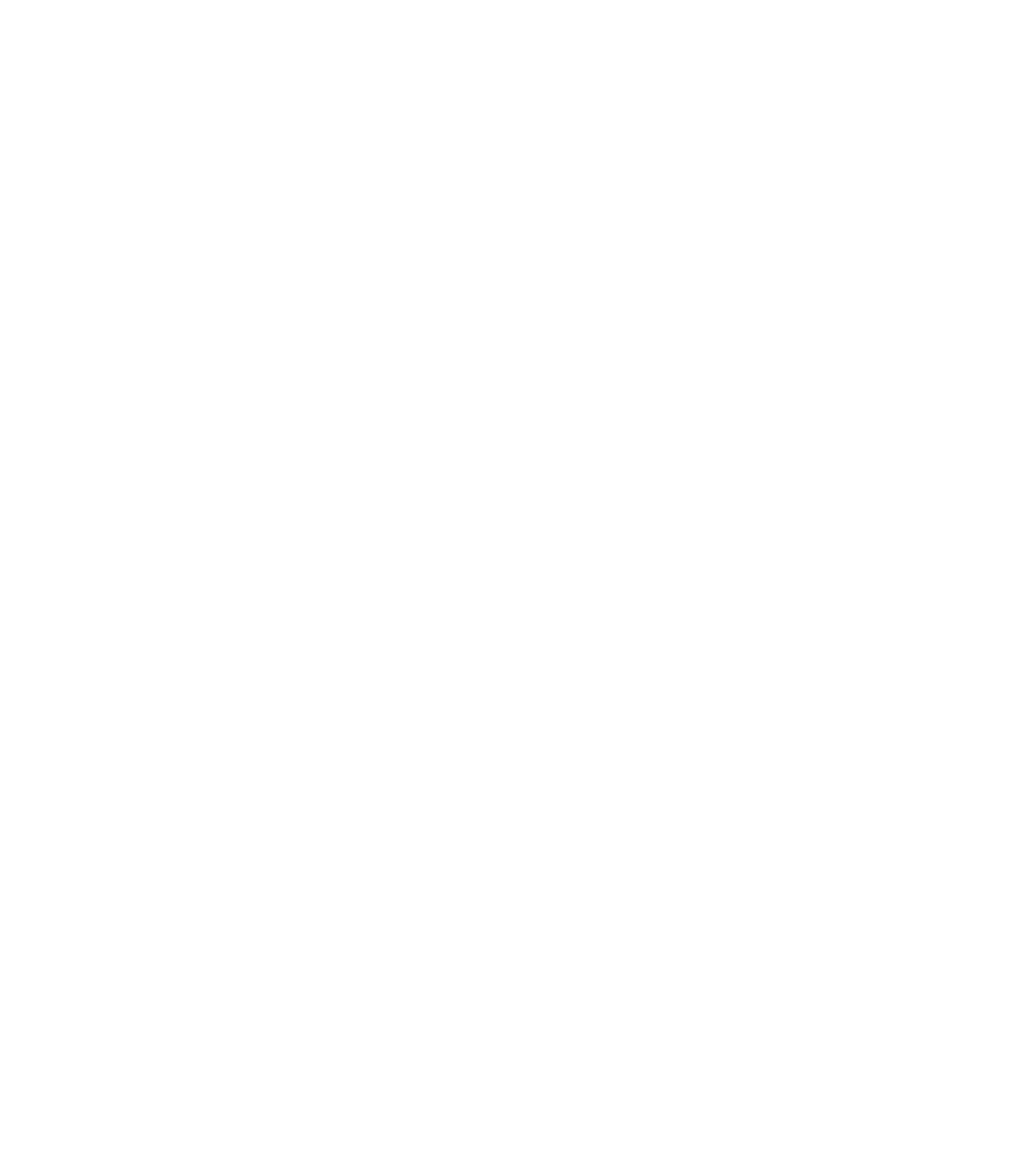
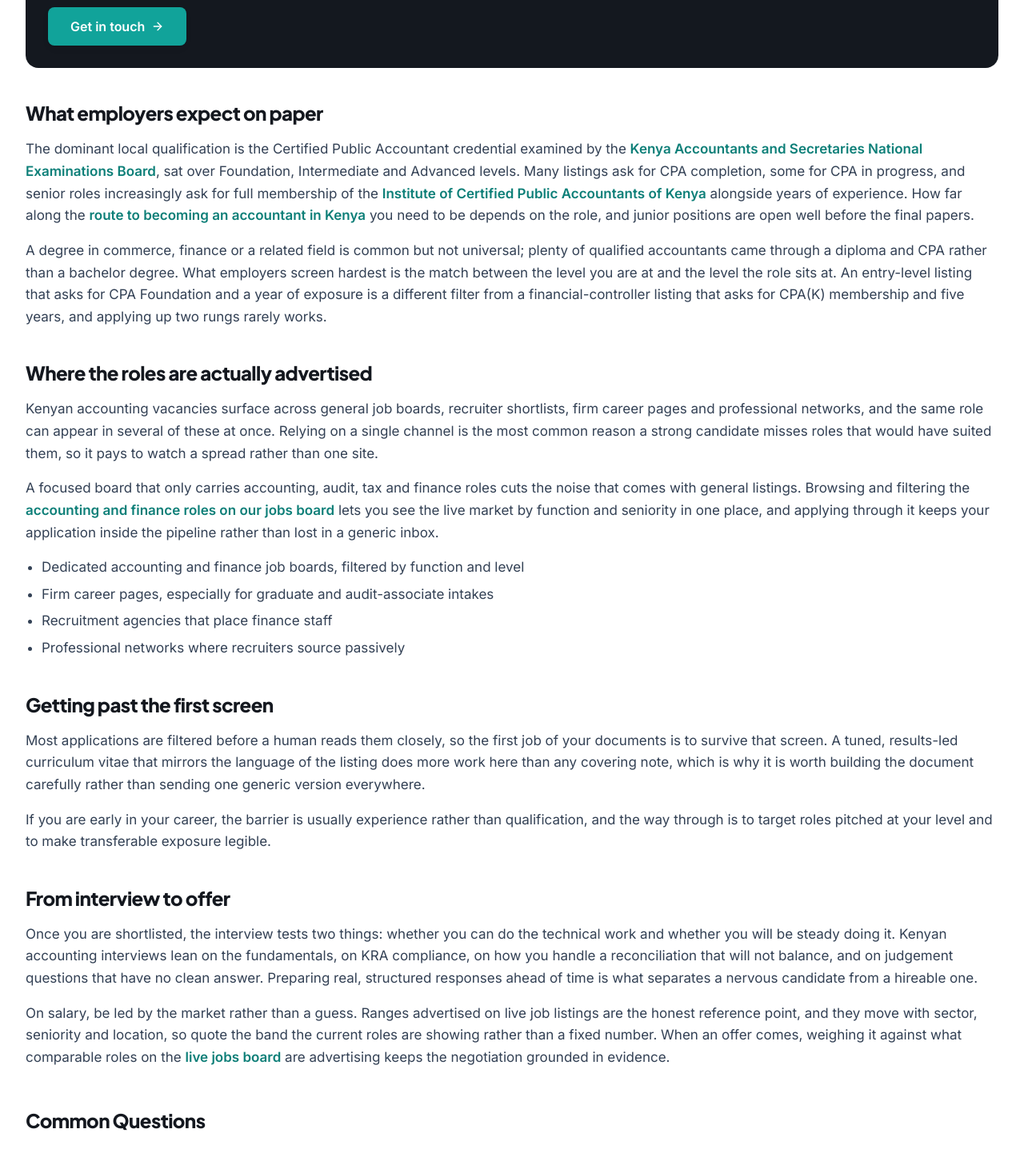
Before and after one commit to nahadgur/accountants-coke, a Next.js app: page /guides/accounting-jobs-in-kenya in a window 1280 px wide. Before the commit this address had no page. Shown: the part 940-2377 px from the top of the page at 80% size. Before the commit the page ends 800 px from the top, so only its background shows below. Built offline with nearby package versions, Linux system fonts and the light colour scheme.

Commit message:
publish: 2 Group B careers guides live (accounting-jobs, how-to-become); fix announcements + externals
Co-Authored-By: Claude Opus 4.8 <noreply@anthropic.com>

```diff
--- a/src/data/guides.ts
+++ b/src/data/guides.ts
@@ -610,7 +610,7 @@ export const GUIDES: Guide[] = [
   // KASNEB, ICPAK and ACCA at write time. No invented salary figures.
   {
     slug: 'accounting-jobs-in-kenya',
-    draft: true,
+    draft: false,
     title: 'Accounting Jobs in Kenya: How to Find and Land Them',
     metaTitle: 'Accounting Jobs in Kenya: How to Find and Land Them',
     description:
@@ -630,7 +630,7 @@ export const GUIDES: Guide[] = [
         id: 'qualifications',
         heading: 'What employers expect on paper',
         body: [
-          'The dominant local qualification is the Certified Public Accountant credential examined by the Kenya Accountants and Secretaries National Examinations Board, sat over Foundation, Intermediate and Advanced levels. Many listings ask for CPA completion, some for CPA in progress, and senior roles increasingly ask for full membership of the Institute of Certified Public Accountants of Kenya alongside years of experience. The full route, and how far you need to be to apply for a given role, is covered in the walkthrough on [becoming an accountant in Kenya](/guides/how-to-become-an-accountant-in-kenya/).',
+          'The dominant local qualification is the Certified Public Accountant credential examined by the [Kenya Accountants and Secretaries National Examinations Board](https://www.kasneb.or.ke/cpa), sat over Foundation, Intermediate and Advanced levels. Many listings ask for CPA completion, some for CPA in progress, and senior roles increasingly ask for full membership of the [Institute of Certified Public Accountants of Kenya](https://www.icpak.com/member-categories/) alongside years of experience. How far along the [route to becoming an accountant in Kenya](/guides/how-to-become-an-accountant-in-kenya/) you need to be depends on the role, and junior positions are open well before the final papers.',
           'A degree in commerce, finance or a related field is common but not universal; plenty of qualified accountants came through a diploma and CPA rather than a bachelor degree. What employers screen hardest is the match between the level you are at and the level the role sits at. An entry-level listing that asks for CPA Foundation and a year of exposure is a different filter from a financial-controller listing that asks for CPA(K) membership and five years, and applying up two rungs rarely works.',
         ],
       },
@@ -652,15 +652,15 @@ export const GUIDES: Guide[] = [
         id: 'get-shortlisted',
         heading: 'Getting past the first screen',
         body: [
-          'Most applications are filtered before a human reads them closely, so the first job of your documents is to survive that screen. A tuned, results-led curriculum vitae that mirrors the language of the listing does more work here than any covering note, which is why it is worth building the document carefully rather than sending one generic version everywhere. The specifics of what shortlists an accounting CV in Kenya sit in the guide to writing an [accounting CV that gets shortlisted](/guides/accounting-cv-kenya/).',
-          'If you are early in your career, the barrier is usually experience rather than qualification, and the way through is to target roles pitched at your level and to make transferable exposure legible. The route into a first accounting role, including attachments and internships, is set out in the guide to [entry-level accounting jobs in Kenya](/guides/entry-level-accounting-jobs-kenya/).',
+          'Most applications are filtered before a human reads them closely, so the first job of your documents is to survive that screen. A tuned, results-led curriculum vitae that mirrors the language of the listing does more work here than any covering note, which is why it is worth building the document carefully rather than sending one generic version everywhere.',
+          'If you are early in your career, the barrier is usually experience rather than qualification, and the way through is to target roles pitched at your level and to make transferable exposure legible.',
         ],
       },
       {
         id: 'interview-offer',
         heading: 'From interview to offer',
         body: [
-          'Once you are shortlisted, the interview tests two things: whether you can do the technical work and whether you will be steady doing it. Kenyan accounting interviews lean on the fundamentals, on KRA compliance, on how you handle a reconciliation that will not balance, and on judgement questions that have no clean answer. Preparing real, structured responses ahead of time is what separates a nervous candidate from a hireable one, and the common questions and how to answer them are laid out in the guide to [accounting interview questions in Kenya](/guides/accounting-interview-questions-kenya/).',
+          'Once you are shortlisted, the interview tests two things: whether you can do the technical work and whether you will be steady doing it. Kenyan accounting interviews lean on the fundamentals, on KRA compliance, on how you handle a reconciliation that will not balance, and on judgement questions that have no clean answer. Preparing real, structured responses ahead of time is what separates a nervous candidate from a hireable one.',
           'On salary, be led by the market rather than a guess. Ranges advertised on live job listings are the honest reference point, and they move with sector, seniority and location, so quote the band the current roles are showing rather than a fixed number. When an offer comes, weighing it against what comparable roles on the [live jobs board](/jobs/) are advertising keeps the negotiation grounded in evidence.',
         ],
       },
@@ -675,7 +675,7 @@ export const GUIDES: Guide[] = [
   },
   {
     slug: 'how-to-become-an-accountant-in-kenya',
-    draft: true,
+    draft: false,
     title: 'How to Become an Accountant in Kenya: CPA, KASNEB & ICPAK',
     metaTitle: 'How to Become an Accountant in Kenya: CPA, KASNEB & ICPAK',
     description:
@@ -696,7 +696,7 @@ export const GUIDES: Guide[] = [
         heading: 'The CPA qualification: levels and papers',
         body: [
           'Under the revised KASNEB syllabus, the CPA course is examined across three levels: Foundation, Intermediate and Advanced. The Foundation level covers six papers including Financial Accounting, Communication Skills, Introduction to Law and Governance, Economics, Quantitative Analysis, and Information Communication Technology. The Intermediate level covers a further six, including Company Law, Financial Management, Financial Reporting and Analysis, Auditing and Assurance, Management Accounting, and Public Finance and Taxation.',
-          'The Advanced level moves into higher-level papers such as Leadership and Management, Advanced Financial Reporting and Analysis, and Advanced Financial Management, together with a specialisation choice and required ethics and work-simulation elements. Because the syllabus has been revised, the exact paper list at the Advanced level and any transition rules are worth confirming against KASNEB before you register. The level-by-level detail, the cost and how long it takes are set out in the guide to the [CPA course in Kenya](/guides/cpa-course-kenya/).',
+          'The Advanced level moves into higher-level papers such as Leadership and Management, Advanced Financial Reporting and Analysis, and Advanced Financial Management, together with a specialisation choice and required ethics and work-simulation elements. Because the syllabus has been revised, the exact paper list at the Advanced level and any transition rules are worth confirming against KASNEB before you register.',
         ],
         bullets: [
           'Foundation level: six papers, the accounting and business fundamentals',
@@ -717,7 +717,7 @@ export const GUIDES: Guide[] = [
         heading: 'Joining ICPAK and practising',
         body: [
           'Passing the CPA examinations makes you a qualified accountant, but using the CPA(K) designation and being recognised professionally means registering with ICPAK, the [statutory body established under the Accountants Act to regulate the profession](https://www.icpak.com/member-categories/). Fresh graduates typically enter as associate members, then move to full membership once they have accumulated the required years of practical experience.',
-          'Offering audit and accountancy services to the public is a further step again, gated behind a practising certificate that ICPAK issues only to full members with additional supervised experience and up-to-date professional development. If your goal is to run your own practice rather than work in industry, that certificate is the milestone that matters, and the requirements around it are covered in the guide to [ICPAK membership and the practising certificate](/guides/icpak-membership-practising-certificate/).',
+          'Offering audit and accountancy services to the public is a further step again, gated behind a practising certificate that ICPAK issues only to full members with additional supervised experience and up-to-date professional development. If your goal is to run your own practice rather than work in industry, that certificate is the milestone that matters.',
         ],
       },
       {
@@ -725,7 +725,7 @@ export const GUIDES: Guide[] = [
         heading: 'Where ACCA and other routes fit',
         body: [
           'CPA is not the only qualification recognised in Kenya. The [ACCA qualification](https://www.accaglobal.com/gb/en/qualifications/glance/acca/overview.html) offered by the UK-based Association of Chartered Certified Accountants is widely respected, particularly for roles with an international or multinational dimension, and it combines a series of exams with an ethics module and three years of practical experience to reach membership. Some Kenyan accountants hold both CPA and ACCA.',
-          'For most people building a career in Kenya, CPA is the natural spine because it is examined locally, is cheaper, and maps directly onto ICPAK membership and Kenyan tax and regulatory practice. ACCA is the stronger add-on where global mobility matters. Whichever route you take, the qualification only converts into a career when you pair it with real roles, so treat browsing the [live accounting jobs](/jobs/) as part of the plan rather than something you do only at the end.',
+          'For most people building a career in Kenya, CPA is the natural spine because it is examined locally, is cheaper, and maps directly onto ICPAK membership and Kenyan tax and regulatory practice. ACCA is the stronger add-on where global mobility matters. Whichever route you take, the qualification only converts into a career when you pair it with real roles, so treat [finding accounting jobs in Kenya](/guides/accounting-jobs-in-kenya/) as part of the plan rather than something you do only at the end.',
         ],
       },
     ],
```
